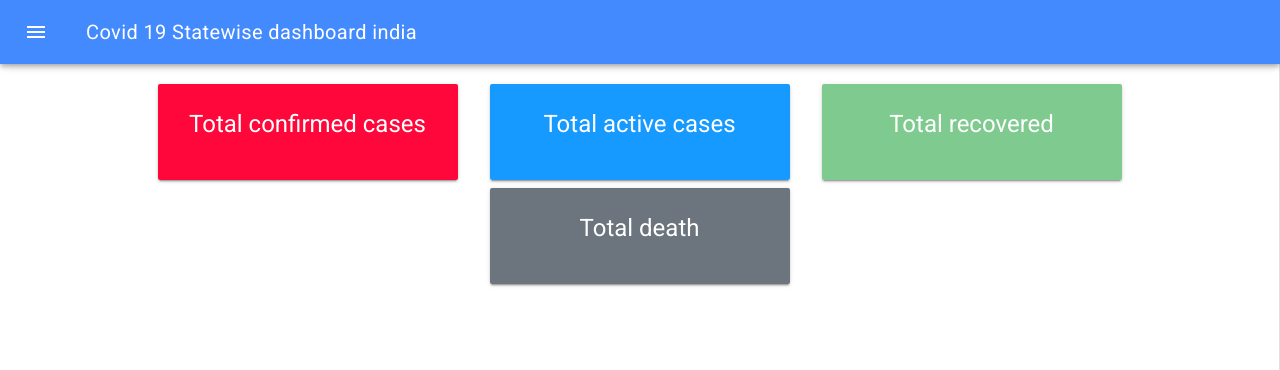
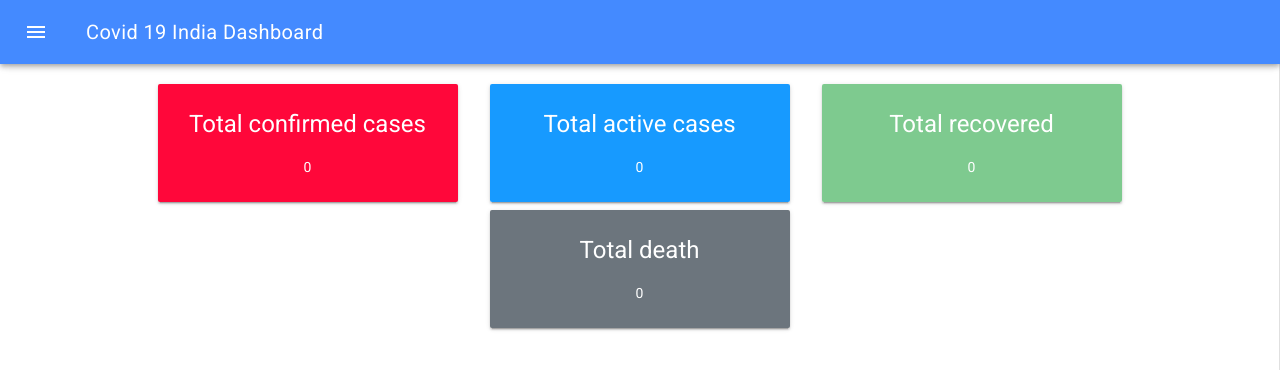
Before and after one commit to JalpeshVadgama/VueCovid19PWA, a Vue app: page / in a window 1280 px wide. Shown: the top 370 px of the page. Built offline with nearby package versions, Linux system fonts and the light colour scheme; no server answers.

Commit message:
Get data from database in store

```diff
--- a/src/App.vue
+++ b/src/App.vue
@@ -9,9 +9,7 @@
       </md-app-toolbar>
 
       <md-app-drawer :md-active.sync="menuVisible">
-        <md-toolbar class="md-transparent" md-elevation="0"
-          >Navigation</md-toolbar
-        >
+        <md-toolbar class="md-transparent" md-elevation="0">Navigation</md-toolbar>
 
         <md-list>
           <md-list-item>
@@ -47,12 +45,17 @@
 </template>
 
 <script>
+import store from "./Store/store";
+import { mapState } from "vuex";
 export default {
   name: "app",
   data: () => ({
     menuVisible: false,
-    Title: "Covid 19 Statewise dashboard india"
-  })
+    Title: "Covid 19 India Dashboard"
+  }),
+  mounted() {
+    this.$store.dispatch("loadData");
+  }
 };
 </script>
 
--- a/src/Store/store.js
+++ b/src/Store/store.js
@@ -8,12 +8,12 @@ export default new vuex.Store({
     data: []
   },
   actions: {
-    loadData() {
+    loadData({ commit }) {
       axios
         .get("https://api.covid19india.org/data.json")
         .then(result => {
-          console.log(result);
-          this.commit('SET_DATA', result);
+          console.log(result.data.statewise);
+          commit('SET_DATA', result.data.statewise);
         })
         .catch(error => {
           console.log(error);
@@ -24,5 +24,13 @@ export default new vuex.Store({
     SET_DATA(state, data) {
       state.data = data
     }
+  },
+  getters: {
+    country: state => {
+      return state.data[0];
+    },
+    statewise: state => {
+      return state.data.shift();
+    }
   }
 });
--- a/src/components/Home.vue
+++ b/src/components/Home.vue
@@ -5,7 +5,7 @@
         <md-card-header>
           <div class="md-title">Total confirmed cases</div>
         </md-card-header>
-        <md-card-content></md-card-content>
+        <md-card-content>{{this.country.confirmed}}</md-card-content>
       </md-ripple>
     </md-card>
     <md-card class="blue" md-with-hover>
@@ -13,8 +13,7 @@
         <md-card-header>
           <div class="md-title">Total active cases</div>
         </md-card-header>
-
-        <md-card-content></md-card-content>
+        <md-card-content>{{this.country.active}}</md-card-content>
       </md-ripple>
     </md-card>
     <md-card class="green" md-with-hover>
@@ -22,8 +21,7 @@
         <md-card-header>
           <div class="md-title">Total recovered</div>
         </md-card-header>
-
-        <md-card-content></md-card-content>
+        <md-card-content>{{this.country.recovered}}</md-card-content>
       </md-ripple>
     </md-card>
     <md-card class="grey" md-with-hover>
@@ -32,18 +30,25 @@
           <div class="md-title">Total death</div>
         </md-card-header>
 
-        <md-card-content></md-card-content>
+        <md-card-content>{{this.country.deaths}}</md-card-content>
       </md-ripple>
     </md-card>
   </div>
 </template>
 
 <script>
+import store from "./../Store/store";
 export default {
   name: "Home",
-  data() {
-    return {};
-  }
+  data: () => ({
+    country: {
+      confirmed: 0,
+      deaths: 0,
+      recovered: 0,
+      active: 0
+    }
+  }),
+  mounted() {}
 };
 </script>
 
```
